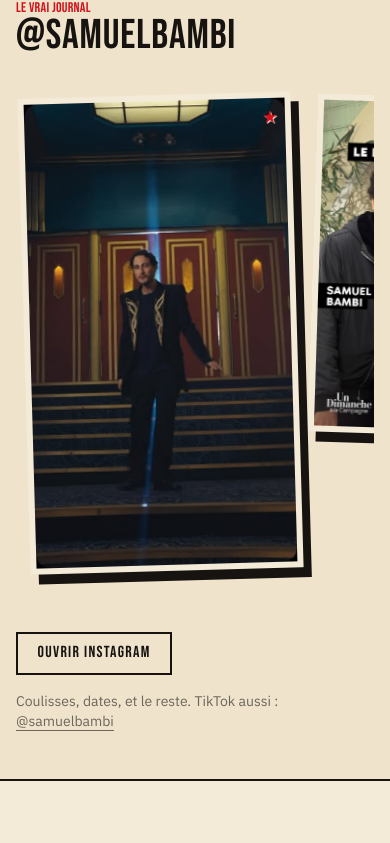
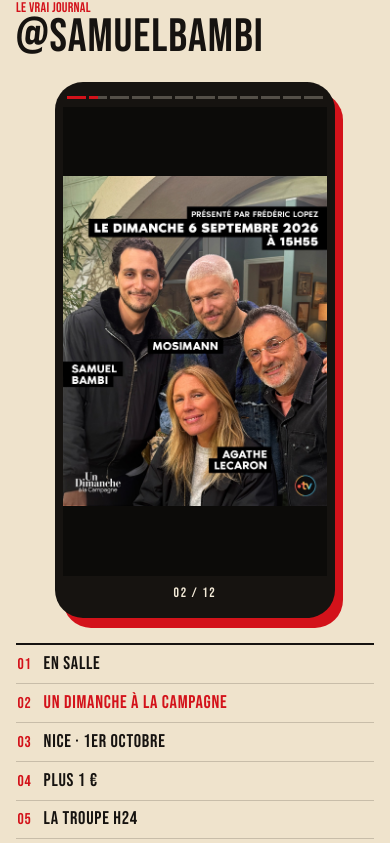
Before and after one commit to Aaronsar/samuel-bambi, a Next.js app: page / in a window 390 px wide. Shown: the part 3259-4102 px from the top of the page. Built offline with nearby package versions, Linux system fonts and the light colour scheme.

Commit message:
Replace the mixed-size Instagram rail with a story journal.
One 9:16 phone and a sommaire keep every post in the same frame instead of a staggered polaroid strip.

Co-authored-by: Cursor <cursoragent@cursor.com>

```diff
--- a/app/globals.css
+++ b/app/globals.css
@@ -645,78 +645,156 @@ a.ticket.ticket-ghost-light:hover {
   padding: 0.4rem 0 1.2rem;
 }
 
-.insta-wrap {
-  position: relative;
+.journal {
+  display: grid;
+  gap: 1.6rem;
+  align-items: start;
 }
 
-.insta-rail {
-  display: flex;
-  align-items: flex-start;
-  gap: 1rem;
-  overflow-x: auto;
-  scrollbar-width: none;
-  -webkit-overflow-scrolling: touch;
-  padding: 1.4rem 0.5rem 2rem;
-  cursor: grab;
+.journal-phone {
+  position: relative;
+  width: min(72vw, 280px);
+  margin: 0 auto;
+  background: var(--ink);
+  padding: 10px 8px 14px;
+  border-radius: 28px;
+  box-shadow: 8px 10px 0 var(--red);
 }
 
-.insta-rail::-webkit-scrollbar {
-  display: none;
+.journal-progress {
+  display: flex;
+  gap: 3px;
+  padding: 4px 4px 8px;
 }
 
-.insta-card {
+.journal-progress span {
   position: relative;
-  flex: 0 0 min(70vw, 280px);
-  width: min(70vw, 280px);
-  height: auto;
-  display: block;
-  background: var(--ink);
-  border: 6px solid var(--paper);
-  box-shadow: 8px 10px 0 var(--ink);
+  flex: 1;
+  height: 3px;
   overflow: hidden;
-  transform: rotate(-1.6deg);
-  animation: insta-wobble 4.6s ease-in-out infinite;
+  background: color-mix(in srgb, var(--paper) 28%, transparent);
 }
 
-.insta-card-img {
-  width: 100%;
-  height: auto;
-  display: block;
+.journal-progress span.is-done {
+  background: var(--red);
 }
 
-.insta-card:nth-child(even) {
-  transform: rotate(1.8deg);
-  animation-delay: -1.4s;
+.journal-progress span.is-on i {
+  display: block;
+  height: 100%;
+  width: 0;
+  background: var(--red);
+  animation: journal-fill 4.5s linear forwards;
 }
 
-.insta-card:nth-child(3n) {
-  transform: rotate(-0.6deg);
-  animation-delay: -2.8s;
+@keyframes journal-fill {
+  to {
+    width: 100%;
+  }
 }
 
-.insta-card span {
-  position: absolute;
-  top: 0.4rem;
-  right: 0.45rem;
-  z-index: 1;
-  color: var(--red);
-  font-size: 1.1rem;
-  text-shadow: 1px 1px 0 var(--paper);
+.journal-screen {
+  position: relative;
+  aspect-ratio: 9 / 16;
+  overflow: hidden;
+  background: #0c0b09;
+  display: flex;
+  align-items: center;
+  justify-content: center;
 }
 
-.insta-card:hover {
-  z-index: 2;
-  transform: translateY(-8px) rotate(-0.4deg);
-  animation: none;
+.journal-screen img {
+  width: 100%;
+  height: 100%;
+  object-fit: contain;
 }
 
-@keyframes insta-wobble {
-  0%,
-  100% {
-    translate: 0 0;
+.journal-phone.is-paused .journal-progress span.is-on i {
+  animation-play-state: paused;
+}
+
+.journal-hit {
+  position: absolute;
+  top: 42px;
+  bottom: 36px;
+  width: 42%;
+  border: 0;
+  padding: 0;
+  background: transparent;
+  cursor: pointer;
+}
+
+.journal-hit-prev {
+  left: 8px;
+}
+
+.journal-hit-next {
+  right: 8px;
+}
+
+.journal-count {
+  font-family: var(--font-bebas), sans-serif;
+  text-align: center;
+  color: var(--paper);
+  letter-spacing: 0.12em;
+  font-size: 0.85rem;
+  margin-top: 0.45rem;
+}
+
+.journal-side {
+  display: flex;
+  flex-wrap: wrap;
+  gap: 0.55rem;
+}
+
+.journal-sum {
+  flex: 1 1 100%;
+  list-style: none;
+  margin: 0;
+  padding: 0;
+  border-top: 2px solid var(--ink);
+}
+
+.journal-sum button {
+  width: 100%;
+  display: flex;
+  align-items: baseline;
+  gap: 0.75rem;
+  padding: 0.55rem 0.1rem;
+  border: 0;
+  border-bottom: 1px solid color-mix(in srgb, var(--ink) 18%, transparent);
+  background: transparent;
+  text-align: left;
+  font-family: var(--font-bebas), sans-serif;
+  font-size: clamp(1.15rem, 2.4vw, 1.45rem);
+  letter-spacing: 0.04em;
+  line-height: 1.1;
+  cursor: pointer;
+}
+
+.journal-sum button span {
+  color: var(--red);
+  font-size: 0.85em;
+}
+
+.journal-sum button.is-on {
+  color: var(--red);
+}
+
+.journal-sum button:hover {
+  color: var(--red);
+}
+
+@media (min-width: 1024px) {
+  .journal {
+    grid-template-columns: minmax(240px, 280px) 1fr;
+    gap: 2.4rem;
+    align-items: center;
   }
-  50% {
-    translate: 0 -5px;
+
+  .journal-phone {
+    margin: 0;
+    transform: rotate(-1.4deg);
   }
 }
 
@@ -1068,9 +1146,13 @@ a.ticket.ticket-ghost-light:hover {
   .poster-photo,
   .poster-machine,
   .poster-sticker,
-  .poster-stars,
-  .insta-card {
+  .poster-stars {
     animation: none;
+  }
+
+  .journal-progress span.is-on i {
+    animation: none;
+    width: 100%;
   }
 
   .affiche-sheet,
--- a/app/page.tsx
+++ b/app/page.tsx
@@ -1,6 +1,6 @@
 import DatesList from "@/components/DatesList";
 import Hero from "@/components/Hero";
-import InstaRail from "@/components/InstaRail";
+import InstaJournal from "@/components/InstaJournal";
 import PhotosWall from "@/components/PhotosWall";
 import SpectacleBlock from "@/components/SpectacleBlock";
 import { bookingUrl, contacts, tiktokUrl } from "@/lib/content";
@@ -24,11 +24,11 @@ export default function Home() {
             <p className="font-display text-sm tracking-[0.2em] text-red uppercase">
               Le vrai journal
             </p>
-            <h2 className="font-display text-[clamp(2.6rem,7vw,5.5rem)] leading-[0.85]">
+            <h2 className="font-display text-[clamp(2.2rem,12vw,5.5rem)] leading-[0.85]">
               @samuelbambi
             </h2>
           </div>
-          <InstaRail />
+          <InstaJournal />
           <p className="mt-4 text-sm opacity-60">
             Coulisses, dates, et le reste. TikTok aussi :{" "}
             <a href={tiktokUrl} target="_blank" rel="noopener noreferrer" className="underline underline-offset-4">
--- /dev/null
+++ b/components/InstaJournal.tsx
@@ -0,0 +1,100 @@
+"use client";
+
+import Image from "next/image";
+import { useEffect, useState } from "react";
+import { instagramPosts, instagramUrl } from "@/lib/content";
+
+export default function InstaJournal() {
+  const [index, setIndex] = useState(0);
+  const [paused, setPaused] = useState(false);
+  const post = instagramPosts[index];
+  const total = instagramPosts.length;
+
+  useEffect(() => {
+    if (paused) return;
+    if (window.matchMedia("(prefers-reduced-motion: reduce)").matches) return;
+    const tick = window.setTimeout(() => {
+      setIndex((current) => (current + 1) % total);
+    }, 4500);
+    return () => window.clearTimeout(tick);
+  }, [index, paused, total]);
+
+  const go = (next: number) => {
+    setIndex((next + total) % total);
+  };
+
+  return (
+    <div className="journal">
+      <div
+        className={`journal-phone${paused ? " is-paused" : ""}`}
+        onMouseEnter={() => setPaused(true)}
+        onMouseLeave={() => setPaused(false)}
+      >
+        <div className="journal-progress" aria-hidden="true">
+          {instagramPosts.map((item, i) => (
+            <span key={item.src} className={i === index ? "is-on" : i < index ? "is-done" : ""}>
+              {i === index ? <i /> : null}
+            </span>
+          ))}
+        </div>
+        <div className="journal-screen">
+          <Image
+            src={post.src}
+            alt={post.alt}
+            fill
+            sizes="(max-width: 800px) 70vw, 280px"
+            priority={index === 0}
+          />
+        </div>
+        <button
+          type="button"
+          className="journal-hit journal-hit-prev"
+          aria-label="Story précédente"
+          onClick={() => go(index - 1)}
+        />
+        <button
+          type="button"
+          className="journal-hit journal-hit-next"
+          aria-label="Story suivante"
+          onClick={() => go(index + 1)}
+        />
+        <p className="journal-count">
+          {String(index + 1).padStart(2, "0")} / {String(total).padStart(2, "0")}
+        </p>
+      </div>
+
+      <div className="journal-side">
+        <ol className="journal-sum">
+          {instagramPosts.map((item, i) => (
+            <li key={item.src}>
+              <button
+                type="button"
+                className={i === index ? "is-on" : ""}
+                onClick={() => setIndex(i)}
+              >
+                <span>{String(i + 1).padStart(2, "0")}</span>
+                {item.line}
+              </button>
+            </li>
+          ))}
+        </ol>
+        <a
+          href={post.href}
+          target="_blank"
+          rel="noopener noreferrer"
+          className="ticket"
+        >
+          Voir sur Instagram
+        </a>
+        <a
+          href={instagramUrl}
+          target="_blank"
+          rel="noopener noreferrer"
+          className="ticket ticket-ghost"
+        >
+          Le compte
+        </a>
+      </div>
+    </div>
+  );
+}
--- a/components/InstaRail.tsx
+++ /dev/null
@@ -1,78 +0,0 @@
-"use client";
-
-import Image from "next/image";
-import { useEffect, useRef } from "react";
-import { instagramPosts, instagramUrl } from "@/lib/content";
-
-const loop = [...instagramPosts, ...instagramPosts];
-
-export default function InstaRail() {
-  const railRef = useRef<HTMLDivElement>(null);
-  const paused = useRef(false);
-
-  useEffect(() => {
-    const rail = railRef.current;
-    if (!rail) return;
-    if (window.matchMedia("(prefers-reduced-motion: reduce)").matches) return;
-
-    let frame = 0;
-    const tick = () => {
-      if (!paused.current) {
-        const half = rail.scrollWidth / 2;
-        rail.scrollLeft += 0.55;
-        if (rail.scrollLeft >= half) rail.scrollLeft -= half;
-      }
-      frame = requestAnimationFrame(tick);
-    };
-    frame = requestAnimationFrame(tick);
-    return () => cancelAnimationFrame(frame);
-  }, []);
-
-  const pause = () => {
-    paused.current = true;
-  };
-  const resume = () => {
-    paused.current = false;
-  };
-
-  return (
-    <div
-      className="insta-wrap"
-      onMouseEnter={pause}
-      onMouseLeave={resume}
-      onPointerDown={pause}
-      onPointerUp={resume}
-    >
-      <div ref={railRef} className="insta-rail" tabIndex={0} onFocus={pause} onBlur={resume}>
-        {loop.map((post, i) => (
-          <a
-            key={`${post.src}-${i}`}
-            href={post.href}
-            target="_blank"
-            rel="noopener noreferrer"
-            className="insta-card"
-            aria-label={post.alt}
-          >
-            <Image
-              src={post.src}
-              alt={post.alt}
-              width={post.width}
-              height={post.height}
-              sizes="300px"
-              className="insta-card-img"
-            />
-            <span aria-hidden="true">★</span>
-          </a>
-        ))}
-      </div>
-      <a
-        href={instagramUrl}
-        target="_blank"
-        rel="noopener noreferrer"
-        className="ticket ticket-ghost mt-6"
-      >
-        Ouvrir Instagram
-      </a>
-    </div>
-  );
-}
--- a/lib/content.ts
+++ b/lib/content.ts
@@ -378,6 +378,7 @@ export const instagramPosts = [
     src: "/instagram/3978151864517574269.jpg",
     href: "https://www.instagram.com/p/Dc1PAsrIL59/",
     alt: "Publication Instagram de Samuel Bambi",
+    line: "En salle",
     width: 360,
     height: 640,
   },
@@ -385,6 +386,7 @@ export const instagramPosts = [
     src: "/instagram/3975967241883870316.jpg",
     href: "https://www.instagram.com/p/DcteSQTE-Rs/",
     alt: "Samuel Bambi — Un dimanche à la campagne",
+    line: "Un dimanche à la campagne",
     width: 1080,
     height: 1350,
   },
@@ -392,6 +394,7 @@ export const instagramPosts = [
     src: "/instagram/3975029332803888659.jpg",
     href: "https://www.instagram.com/p/DcqJB4ZiKYT/",
     alt: "Samuel Bambi à Nice — Machine",
+    line: "Nice · 1er octobre",
     width: 1122,
     height: 1409,
   },
@@ -399,6 +402,7 @@ export const instagramPosts = [
     src: "/instagram/3967240589415769245.jpg",
     href: "https://www.instagram.com/p/DcOeEv2o2Sd/",
     alt: "Publication Instagram de Samuel Bambi",
+    line: "Plus 1 €",
     width: 360,
     height: 640,
   },
@@ -406,6 +410,7 @@ export const instagramPosts = [
     src: "/instagram/3967744249384562967.jpg",
     href: "https://www.instagram.com/p/DcQQl9wKnEX/",
     alt: "Publication Instagram de Samuel Bambi",
+    line: "La troupe H24",
     width: 360,
     height: 640,
   },
@@ -413,6 +418,7 @@ export const instagramPosts = [
     src: "/instagram/3962164308766789681.jpg",
     href: "https://www.instagram.com/p/Db8b3JFxpAx/",
     alt: "Publication Instagram de Samuel Bambi",
+    line: "En tournée",
     width: 360,
     height: 640,
   },
@@ -420,6 +426,7 @@ export const instagramPosts = [
     src: "/instagram/3896284451986521443.jpg",
     href: "https://www.instagram.com/p/DYSYhDQiL1j/",
     alt: "Portrait studio de Samuel Bambi",
+    line: "Studio",
     width: 1080,
     height: 1438,
   },
@@ -427,6 +434,7 @@ export const instagramPosts = [
     src: "/instagram/3884709672410176515.jpg",
     href: "https://www.instagram.com/p/DXpQt1viFwD/",
     alt: "Publication Instagram de Samuel Bambi",
+    line: "Hors scène",
     width: 1080,
     height: 1292,
   },
@@ -434,6 +442,7 @@ export const instagramPosts = [
     src: "/instagram/3881070075927081418.jpg",
     href: "https://www.instagram.com/p/DXcVKvYCDHK/",
     alt: "Publication Instagram de Samuel Bambi",
+    line: "Coulisses",
     width: 360,
     height: 640,
   },
@@ -441,6 +450,7 @@ export const instagramPosts = [
     src: "/instagram/3878873329457170661.jpg",
     href: "https://www.instagram.com/p/DXUhr3zCAjl/",
     alt: "Publication Instagram de Samuel Bambi",
+    line: "Le restant",
     width: 360,
     height: 639,
   },
@@ -448,6 +458,7 @@ export const instagramPosts = [
     src: "/instagram/3877954677569996617.jpg",
     href: "https://www.instagram.com/p/DXRQzujn8dJ/",
     alt: "Publication Instagram de Samuel Bambi",
+    line: "Encore une",
     width: 360,
     height: 640,
   },
@@ -455,6 +466,7 @@ export const instagramPosts = [
     src: "/instagram/3877878988282831090.jpg",
     href: "https://www.instagram.com/p/DXQ_mTajKDy/",
     alt: "Publication Instagram de Samuel Bambi",
+    line: "Et la suivante",
     width: 360,
     height: 640,
   },
```
